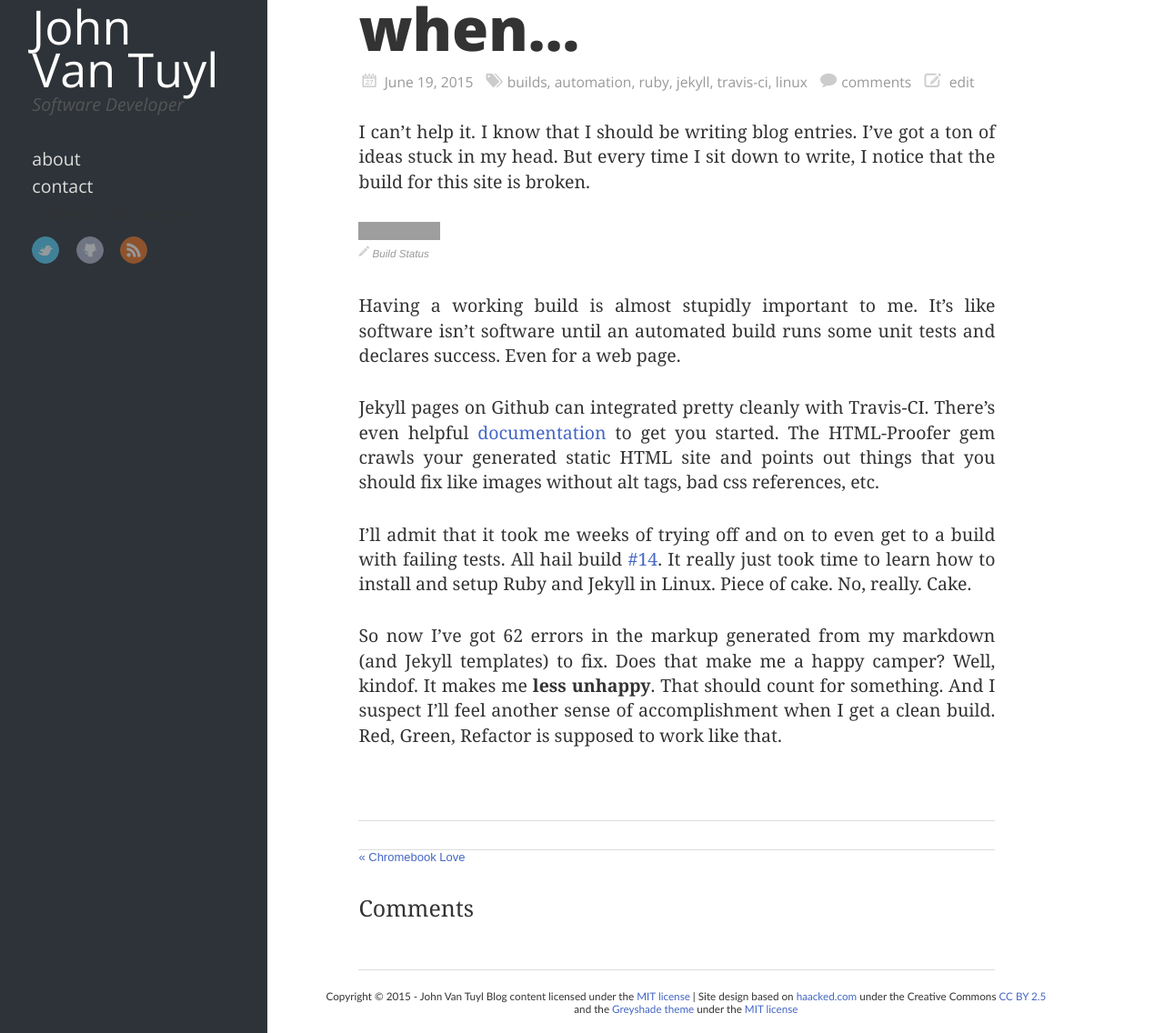
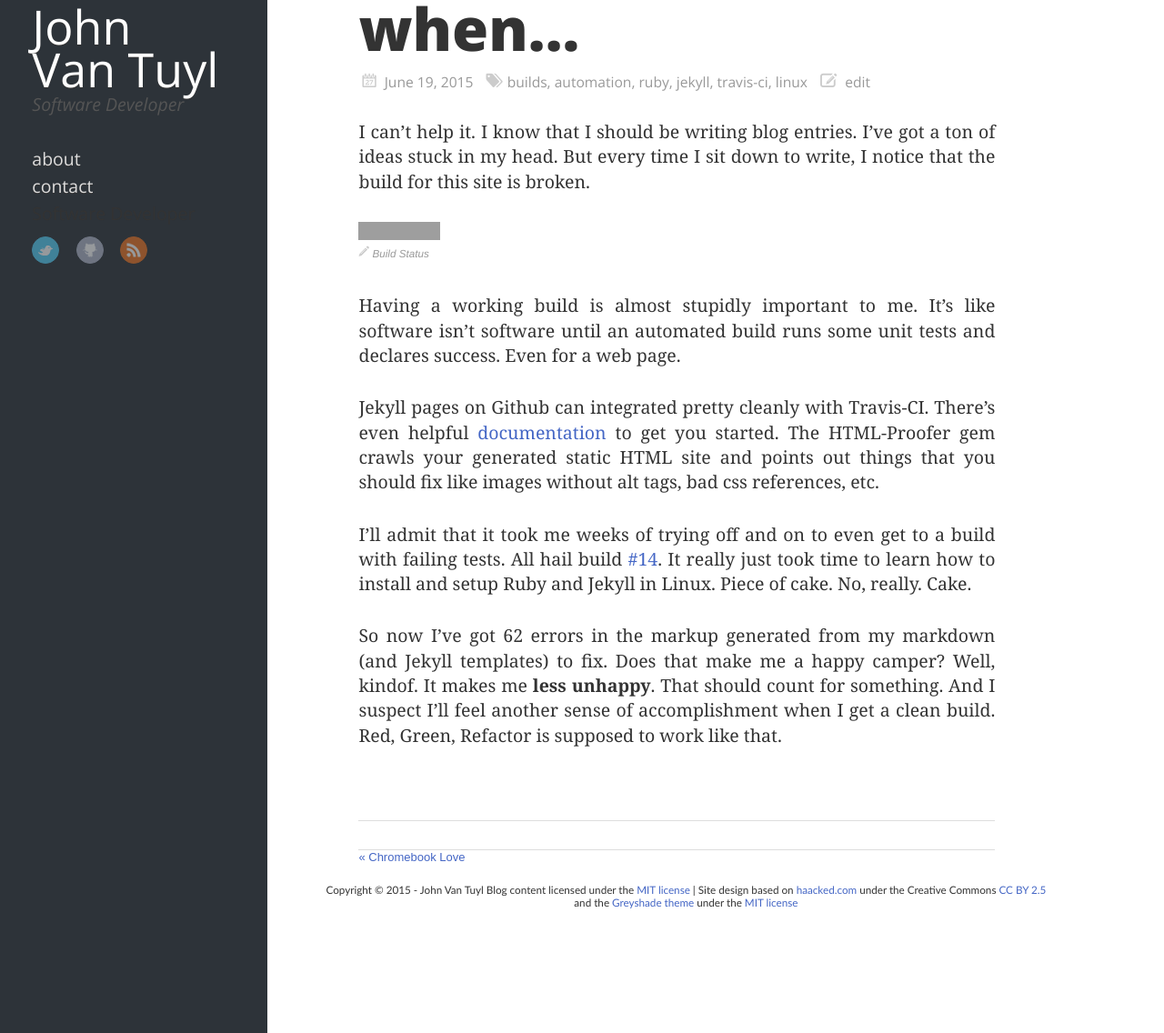
Before and after one commit to jpvantuyl/jpvantuyl.github.io, a Jekyll site: the page built from _posts/2015/2015-06-19-You-Know-You-Like-Automated-Builds-When.md, in a window 1280 px wide and 1347 px high, cut to the strip 211-1347 px from the top of the window. Shown: the whole strip at 91% size. Built offline with Jekyll 4.4.1, drawn with Linux system fonts in a browser that asks for light colours; nearby versions of some CDN libraries; Markdown is read by kramdown in place of the engine named in the settings; comment, search, counter and statistics services are not loaded; grey boxes are pictures that could not be loaded.

Commit message:
removing disqus

```diff
--- a/_config.yml
+++ b/_config.yml
@@ -18,8 +18,8 @@ twitter_user: jpvantuyl
 twitter_tweet_button: true
 
 # Disqus Comments
-disqus_short_name: johnvantuyl
-disqus_show_comment_count: true
+#disqus_short_name: johnvantuyl
+#disqus_show_comment_count: true
 
 # Google Analytics
 google_analytics_tracking_id: UA-48718702-1
```
